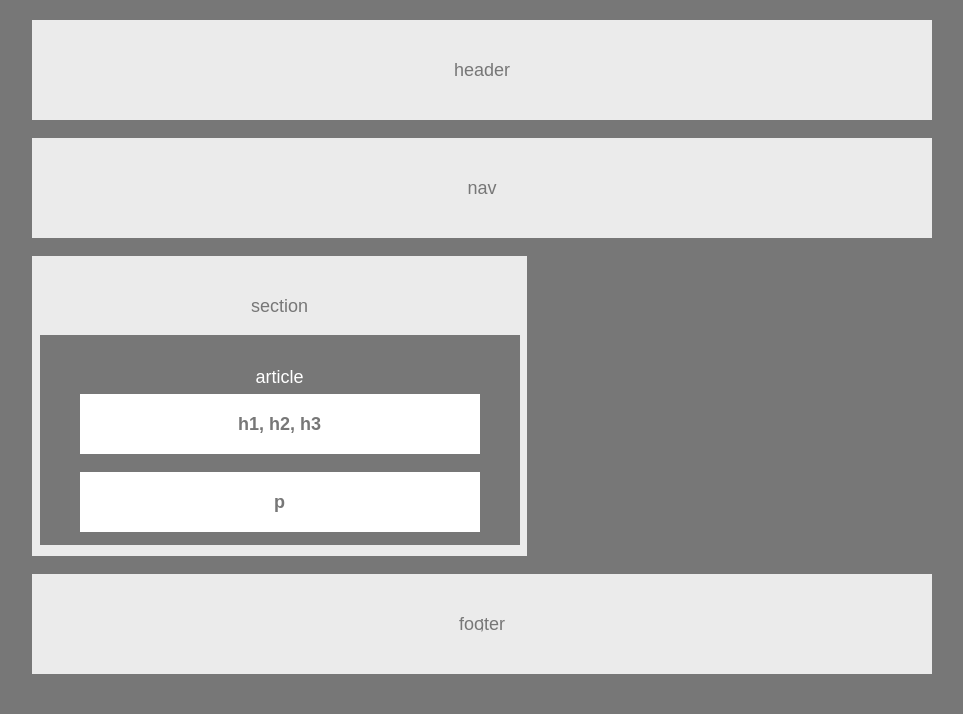
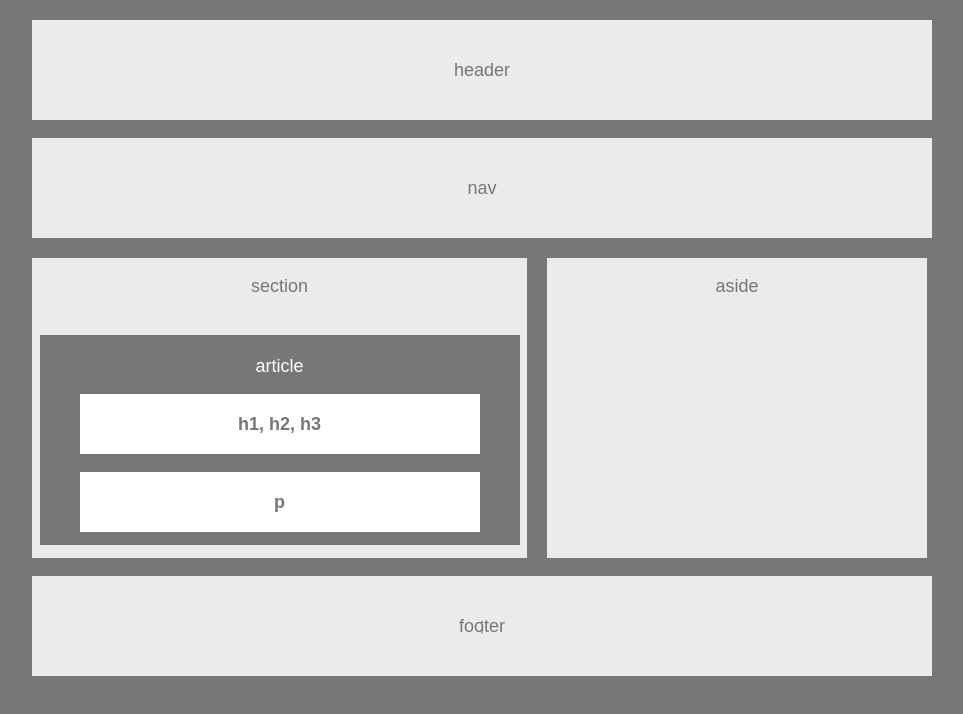
Before and after one commit to greysongy/HW-Wireframe, a plain HTML site: page index.html in a window 1280 px wide. Shown: the whole page, without its empty margins (128-1091 px from the left). Drawn offline with Linux system fonts and the light colour scheme.

Commit message:
adding modified float for wireframe

```diff
--- a/index.html
+++ b/index.html
@@ -19,7 +19,7 @@
 
         <div class = "floatContainer">
             <div class = "section">
-                <p class = "centered">section</p>
+                <p class = "floatHeader">section</p>
                 <div class = "article">
                     <p class = "white">article</p>
                     <div class = "innerRect">
@@ -31,10 +31,10 @@
                     </div>
                 </div>
             </div>
-            <!--<div class = "aside">
-                <p>aside</p>
+            <div class = "aside">
+                <p class = "floatHeader">aside</p>
             </div>
-            !-->
+
         </div>
         <div class = "recContainer", class = "footer">
             <p class = "centered">footer</p>;
--- a/style.css
+++ b/style.css
@@ -32,13 +32,13 @@ body {
     height: 300px;
     background: #ebebeb;
     text-align: center;
-    /*float: left;*/
+    float: left;
 
 }
 
 .article {
     position: relative;
-    top: 40px;
+    top: 20px;
     margin: 0 auto;
     background: #777;
     width: 480px;
@@ -48,7 +48,7 @@ body {
 .white {
     color: white;
     position: relative;
-    top: 15%;
+    top: 10%;
 }
 
 .innerRect {
@@ -67,12 +67,14 @@ body {
 
 .aside {
     position: relative;
-    width: 450px;
+    width: 380px;
     height: 300px;
     background: #ebebeb;
     text-align: center;
     float: left;
+    margin-left: 20px;
 }
+
 
 .clearfix::after {
     content: " ";
@@ -89,4 +91,9 @@ body {
     width: 900px;
     height: 300px;
     background: #777;
+    margin-top : 20px;
   }
+
+  .sectionHeader {
+      top: 20px;
+  }
```
